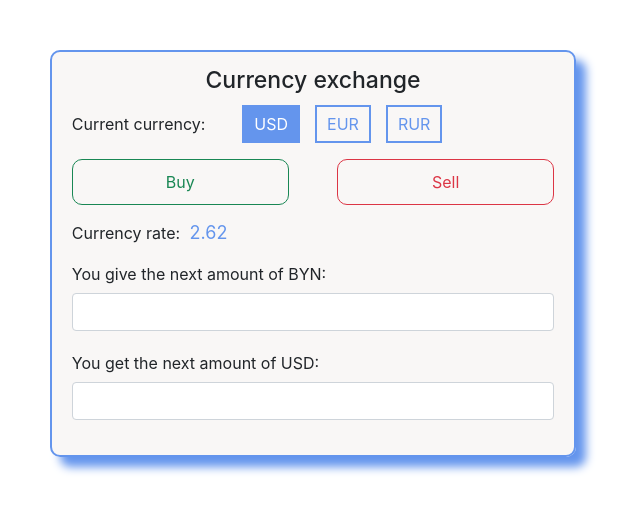
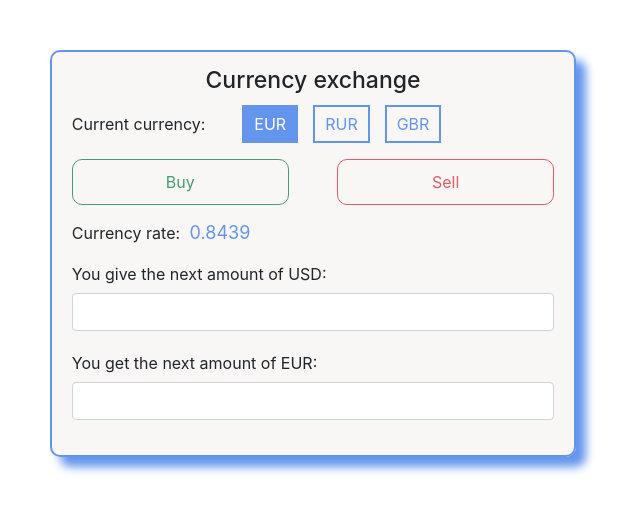
Before and after one commit to Rendow/CurrencyExchange, a React (Create React App) app: page / in a window 1280 px wide. Shown: the top 512 px of the page, without its empty margins (327-967 px from the left). Built offline with nearby package versions, Linux system fonts and the light colour scheme.

Commit message:
add currency

```diff
--- a/src/components/CurrencyExchange.tsx
+++ b/src/components/CurrencyExchange.tsx
@@ -6,7 +6,7 @@ type CurrencyExchangePropsType = {
     currentCurrency: string;
     currencyRate: number;
     isBuying: boolean;
-    amountOfBYN: string;
+    amountOfUSD: string;
     amountOfCurrency: string;
     changeCurrencyField: (e: React.ChangeEvent<HTMLInputElement>) => void;
     changeAction: (e: React.MouseEvent<HTMLSpanElement>) => void;
@@ -19,7 +19,7 @@ const CurrencyExchange: React.FC<CurrencyExchangePropsType> = props => {
         currentCurrency,
         currencyRate,
         isBuying,
-        amountOfBYN,
+        amountOfUSD,
         amountOfCurrency,
         changeCurrencyField,
         changeAction,
@@ -29,9 +29,9 @@ const CurrencyExchange: React.FC<CurrencyExchangePropsType> = props => {
     const viewCurrency = isBuying ? (
         <>
             <label>
-                You give the next amount of BYN:
-                <InputComponent dataCurrency={"byn"}
-                                value={amountOfBYN}
+                You give the next amount of USD:
+                <InputComponent dataCurrency={"usd"}
+                                value={amountOfUSD}
                                 onChange={changeCurrencyField}/>
             </label>
             <label>
@@ -49,9 +49,9 @@ const CurrencyExchange: React.FC<CurrencyExchangePropsType> = props => {
                                     onChange={changeCurrencyField}/>
                 </label>
 
-            <label> You get the next amount of BYN:
-                <InputComponent dataCurrency={"byn"}
-                                value={amountOfBYN}
+            <label> You get the next amount of USD:
+                <InputComponent dataCurrency={"usd"}
+                                value={amountOfUSD}
                                 onChange={changeCurrencyField}/>
             </label>
         </>
@@ -59,7 +59,7 @@ const CurrencyExchange: React.FC<CurrencyExchangePropsType> = props => {
 
     return (
         <div className="currency">
-            <h2>Currency exchange</h2>
+            <h2 style={{marginBottom:'25x'}}>Currency exchange</h2>
             <div className="currency-names">
                 <p>Current currency:</p>
                 <ul>
@@ -78,10 +78,10 @@ const CurrencyExchange: React.FC<CurrencyExchangePropsType> = props => {
                 </ul>
             </div>
             <div className="currency-action">
-        <span  className={"btn btn-outline-success"} data-action="buy" onClick={changeAction}>
+        <span style={{opacity:'0.8'}} className={"btn btn-outline-success"} data-action="buy" onClick={changeAction}>
           Buy
         </span>
-                <span className={'btn btn-outline-danger'} data-action="sell" onClick={changeAction}>
+                <span style={{opacity:'0.8'}} className={'btn btn-outline-danger'} data-action="sell" onClick={changeAction}>
           Sell
         </span>
             </div>
--- a/src/container/CurrencyEContainer.tsx
+++ b/src/container/CurrencyEContainer.tsx
@@ -10,7 +10,7 @@ const CurrencyEContainer: React.FC = () => {
     const {  currencies,
         currentCurrency,
         isBuying,
-        amountOfBYN,
+        amountOfUSD,
         amountOfCurrency
     } = useSelector((state:GlobalStateType) => state.currency)
 
@@ -29,17 +29,17 @@ const CurrencyEContainer: React.FC = () => {
         if (!isFinite(+value)) return;
         if (e.currentTarget.dataset.currency) {
             const trigger: string = e.currentTarget.dataset.currency;
-            if (trigger === 'byn') {
+            if (trigger === 'usd') {
                 if (value === '') {
                     dispatch(changeCurrencyFieldAC(value, value));
                 } else {
-                    dispatch(changeCurrencyFieldAC(value, (+Number(value).toFixed(2) / currencyRate).toFixed(2)))
+                    dispatch(changeCurrencyFieldAC(value, (+Number(value).toFixed(2) * currencyRate).toFixed(2)))
                 }
             } else {
                 if (value === '') {
                     dispatch(changeCurrencyFieldAC(value, value));
                 } else {
-                    dispatch(changeCurrencyFieldAC((+Number(value).toFixed(2) * currencyRate).toFixed(2), value));
+                    dispatch(changeCurrencyFieldAC((+Number(value).toFixed(2) / currencyRate).toFixed(2), value));
                 }
             }
         }
@@ -58,7 +58,7 @@ const CurrencyEContainer: React.FC = () => {
                 currentCurrency={currentCurrency}
                 currencyRate={currencyRate}
                 isBuying={isBuying}
-                amountOfBYN={amountOfBYN}
+                amountOfUSD={amountOfUSD}
                 amountOfCurrency={amountOfCurrency}
                 changeCurrencyField={changeCurrencyField}
                 changeAction={changeAction}
--- a/src/redux/actions.ts
+++ b/src/redux/actions.ts
@@ -8,7 +8,7 @@ export enum ACTIONS_TYPE {
 export type ChangeCurrencyFieldType = {
     type:ACTIONS_TYPE.CHANGE_CURRENCY_FIELD
     payload:{
-        amountOfBYN: string,
+        amountOfUSD: string,
         amountOfCurrency: string
     }
 };
@@ -16,7 +16,7 @@ export type ChangeCurrencyFieldType = {
 export const changeCurrencyFieldAC = (amountOfBYN: string, amountOfCurrency: string): ChangeCurrencyFieldType => {
     return {
         type:ACTIONS_TYPE.CHANGE_CURRENCY_FIELD,
-        payload:{amountOfBYN, amountOfCurrency},
+        payload:{amountOfUSD: amountOfBYN, amountOfCurrency},
     }
 };
 
--- a/src/redux/currencyReducer.ts
+++ b/src/redux/currencyReducer.ts
@@ -10,31 +10,32 @@ export type CurrencyState = {
     currencies: Array<CurrencyType>;
     currentCurrency: string;
     isBuying: boolean;
-    amountOfBYN: string;
+    amountOfUSD: string;
     amountOfCurrency: string;
 };
 
 const initialState: CurrencyState = {
     currencies: [
         {
-            currencyName: 'USD',
-            buyRate: 2.62,
-            sellRate: 2.58,
-        },
-        {
             currencyName: 'EUR',
-            buyRate: 3.1,
-            sellRate: 3.06,
+            buyRate: 0.8439,
+            sellRate: 0.8639,
         },
         {
             currencyName: 'RUR',
-            buyRate: 0.0345,
-            sellRate: 0.0341,
+            buyRate: 71.437,
+            sellRate: 71.637,
+        },
+
+        {
+            currencyName: 'GBR',
+            buyRate: 0.7133,
+            sellRate: 0.7333,
         },
     ],
-    currentCurrency: 'USD',
+    currentCurrency: 'EUR',
     isBuying: true,
-    amountOfBYN: '',
+    amountOfUSD: '',
     amountOfCurrency: '',
 };
 
@@ -48,7 +49,7 @@ export const currencyReducer = (state: CurrencyState = initialState, action: Cur
         case ACTIONS_TYPE.CHANGE_CURRENT_CURRENCY:{
             return { ...state,
                 ...action.payload,
-                amountOfBYN:'',
+                amountOfUSD:'',
                 amountOfCurrency:'',
             }
         }
```
Also changed, not shown: 1 other file (tests, documents, lock files or other folders).
